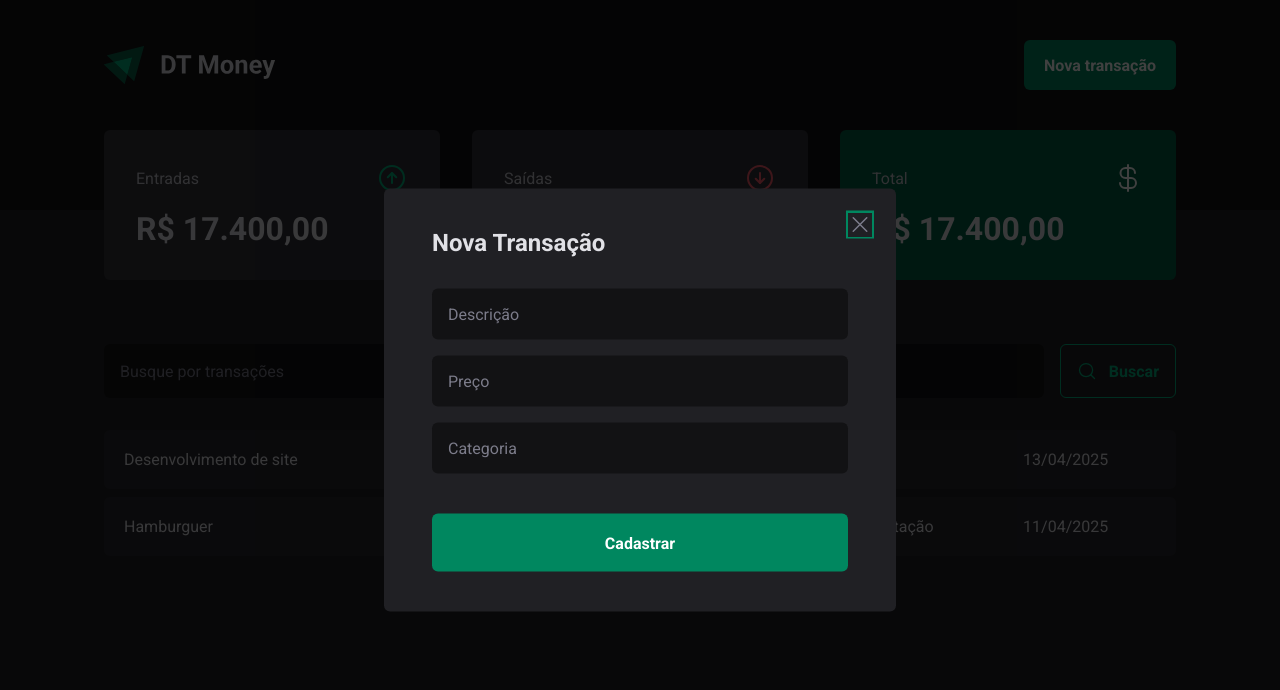
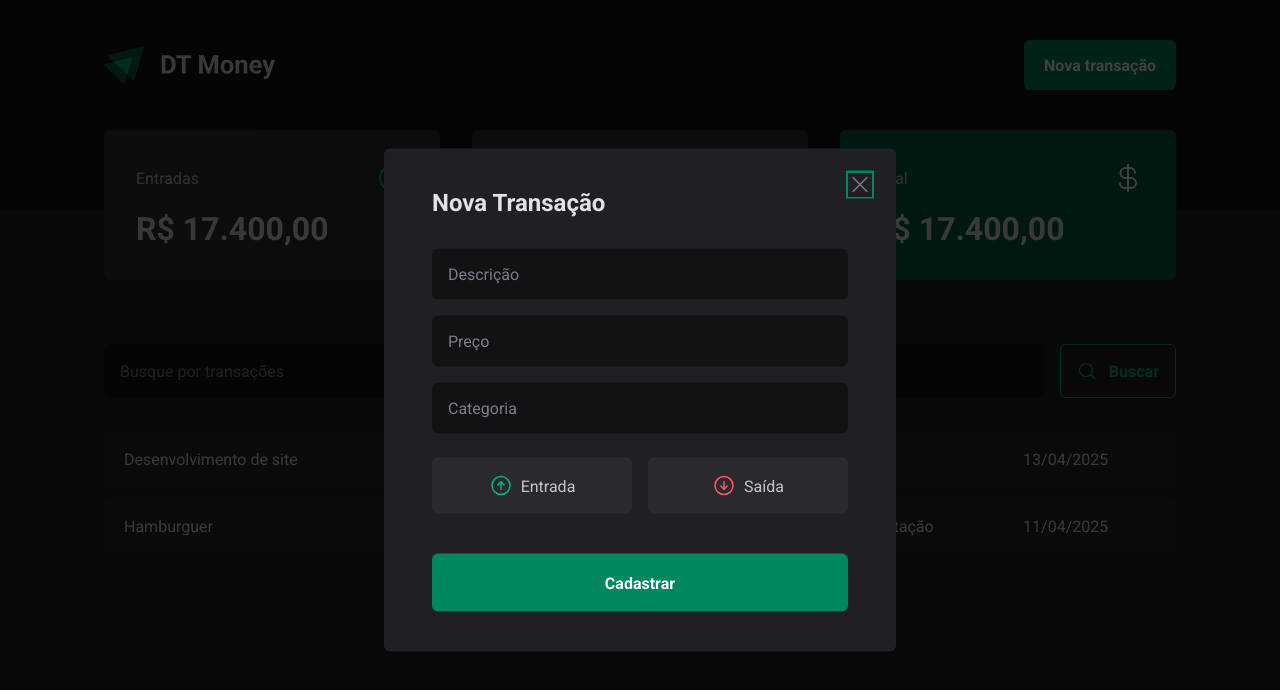
Before and after one commit to bernardooldz/dt-money, a React (Vite) app: page / in a window 1280 px wide. Both pictures are taken after a click on the button "Nova transação". Shown: the top 690 px of the page. Built offline with nearby package versions, Linux system fonts and the light colour scheme.

Commit message:
finalizando o front inicial

```diff
--- a/package.json
+++ b/package.json
@@ -11,6 +11,7 @@
   },
   "dependencies": {
     "@radix-ui/react-dialog": "^1.1.6",
+    "@radix-ui/react-radio-group": "^1.2.3",
     "phosphor-react": "^1.4.1",
     "react": "^19.0.0",
     "react-dom": "^19.0.0",
--- a/src/components/NewTrasactionModal/index.tsx
+++ b/src/components/NewTrasactionModal/index.tsx
@@ -1,6 +1,7 @@
 import * as Dialog from '@radix-ui/react-dialog';
-import { CloseButton, Content, Overlay } from './styles';
-import { X } from 'phosphor-react';
+import * as RadioGroup from '@radix-ui/react-radio-group';
+import { CloseButton, Content, Overlay, TransactionType, TransactionTypeButton } from './styles';
+import { ArrowCircleDown, ArrowCircleUp, X } from 'phosphor-react';
 
 export function NewTransactionModal() {
     return (
@@ -11,7 +12,7 @@ export function NewTransactionModal() {
                 <Dialog.Title>Nova Transação</Dialog.Title>
 
                 <CloseButton>
-                    <X size={24}/>
+                    <X size={24} />
                 </CloseButton>
 
                 <form action="">
@@ -19,6 +20,17 @@ export function NewTransactionModal() {
                     <input type="number" placeholder='Preço' required />
                     <input type="text" placeholder='Categoria' required />
 
+                    <TransactionType>
+                        <TransactionTypeButton variant='income' value='income'>
+                            <ArrowCircleUp size={24} />
+                            Entrada
+                        </TransactionTypeButton>
+                        <TransactionTypeButton variant='outcome' value='outcome'>
+                            <ArrowCircleDown size={24} />
+                            Saída
+                        </TransactionTypeButton>
+                    </TransactionType>
+
                     <button type="submit">Cadastrar</button>
                 </form>
             </Content>
--- a/src/components/NewTrasactionModal/styles.ts
+++ b/src/components/NewTrasactionModal/styles.ts
@@ -1,5 +1,6 @@
 import * as Dialog from "@radix-ui/react-dialog";
 import styled from "styled-components";
+import * as RadioGroup from '@radix-ui/react-radio-group';
 
 export const Overlay = styled(Dialog.Overlay)`
     position: fixed;
@@ -69,3 +70,45 @@ export const CloseButton = styled(Dialog.Close)`
     cursor: pointer;
     color: ${props => props.theme['gray-500']};
 `;
+
+export const TransactionType = styled(RadioGroup.Root)`
+    display: grid;
+    grid-template-columns: repeat(2, 1fr);
+    gap: 1rem;
+    margin-top: 0.5rem;
+`;
+
+interface TransactionTypeButtonProps {
+    variant: 'income' | 'outcome';
+}
+
+export const TransactionTypeButton = styled(RadioGroup.Item)<TransactionTypeButtonProps>`
+    background: ${props => props.theme['gray-700']};
+    padding: 1rem;
+    display: flex;
+    align-items: center;
+    justify-content: center;
+    gap: 0.5rem;
+    border-radius: 6px;
+    cursor: pointer;
+    border: 0;
+    color: ${props => props.theme['gray-300']};
+
+    svg {
+        color: ${props => props.variant == 'income' ? props.theme['green-300'] : props.theme['red-300']};
+    }
+
+    &[data-state='unchecked']:hover{
+        transition: background-color 0.2s;
+        background: ${props => props.theme['gray-600']};
+    }
+
+    &[data-state='checked']{
+        color: ${props => props.theme.white};
+        background: ${props => props.variant == 'income' ? props.theme['green-500'] : props.theme['red-500']};
+
+        svg {
+            color: ${props => props.theme.white};
+        }
+    }
+`;
```
Also changed, not shown: 1 other file (tests, documents, lock files or other folders).
